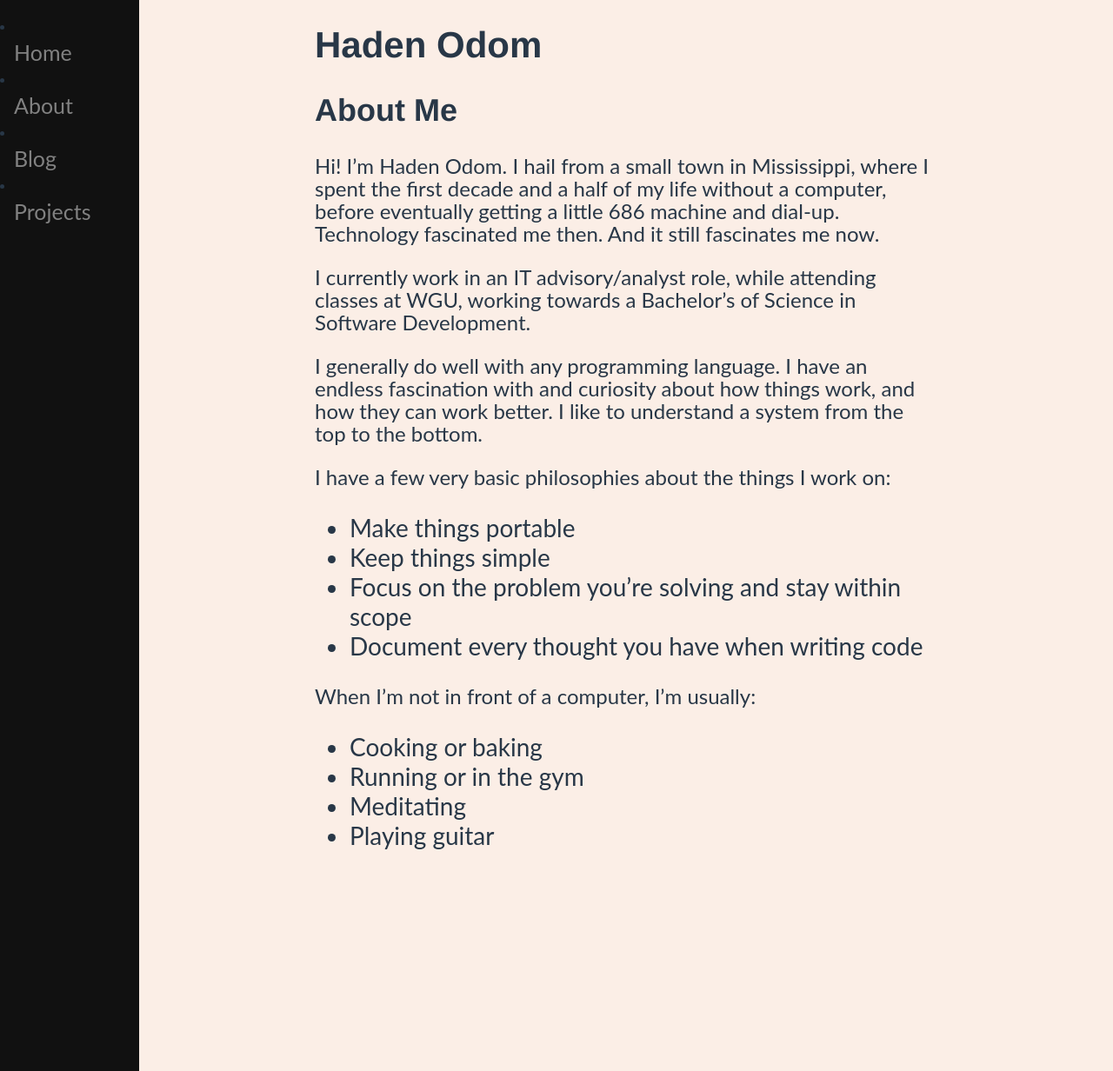
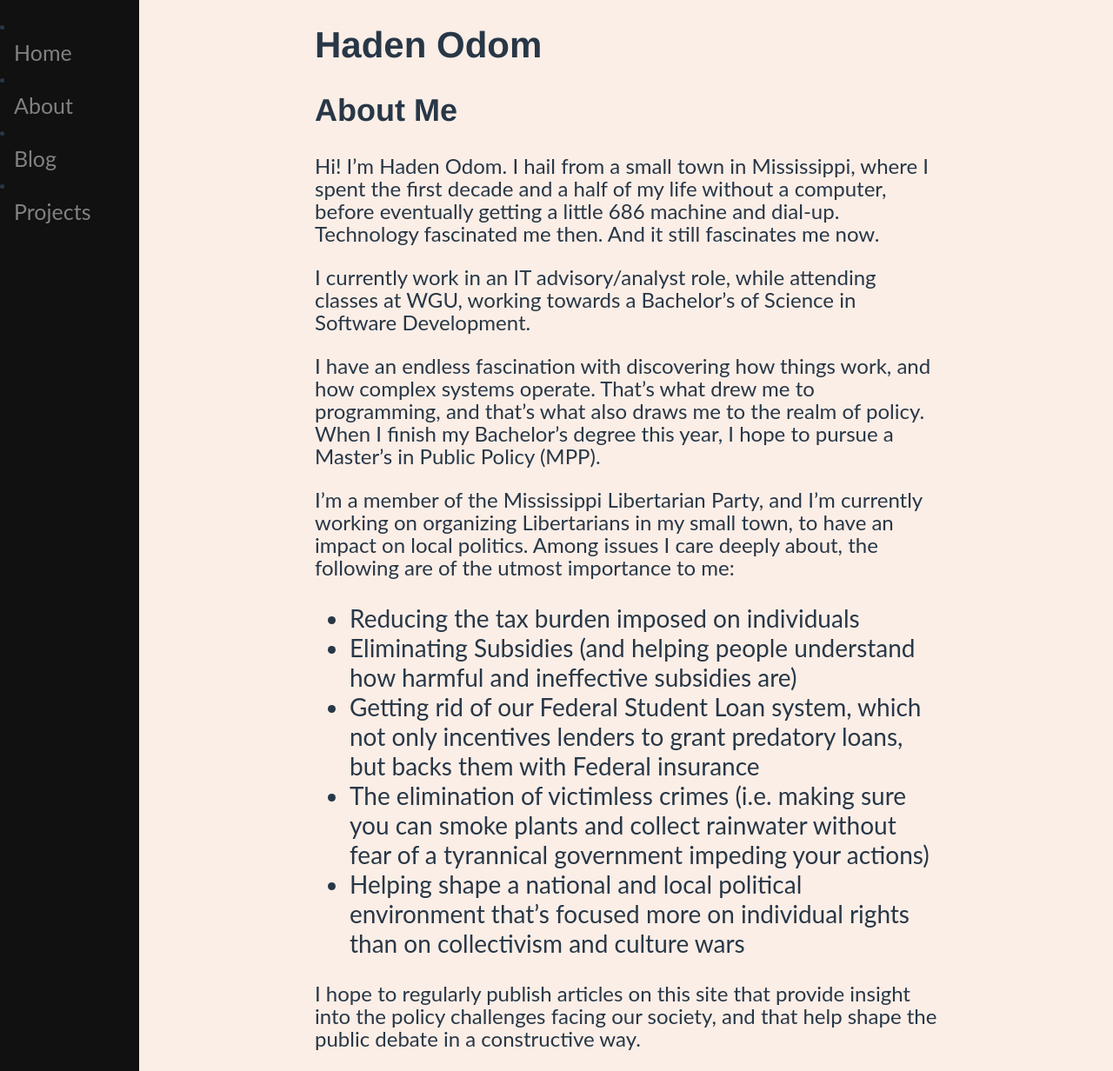
Before and after one commit to hadenodom/hadenodom.github.io, a Jekyll site: the page built from about/index.md, in a window 1280 px wide and 1232 px high. Shown: the whole window at 87% size. Built offline with Jekyll 4.4.1, drawn with Linux system fonts in a browser that asks for light colours.

Commit message:
Add files via upload

```diff
--- a/about/index.md
+++ b/about/index.md
@@ -4,23 +4,18 @@ title: Haden Odom
 ---
 ## About Me
 
-Hi!  I'm Haden Odom.  I hail from a small town in Mississippi, where I spent the first decade and a half of my life without a computer, before eventually getting a little 686 machine and dial-up.  Technology fascinated me then.  And it still fascinates me now.
+Hi!  I'm Haden Odom.  I hail from a small town in Mississippi, where I spent the first decade and a half of my life without a computer, before eventually getting a little 686 machine and dial-up. Technology fascinated me then. And it still fascinates me now.
 
-I currently work in an IT advisory/analyst role, while attending classes at WGU, working towards a Bachelor's of Science in Software Development.
+I currently work in an IT advisory/analyst role, while attending classes at WGU, working towards a Bachelor’s of Science in Software Development.
 
-I generally do well with any programming language.  I have an endless fascination with and curiosity about how things work, and how they can work better.  I like to understand a system from the top to the bottom.
+I have an endless fascination with discovering how things work, and how complex systems operate.  That's what drew me to programming, and that's what also draws me to the realm of policy.  When I finish my Bachelor's degree this year, I hope to pursue a Master's in Public Policy (MPP).
 
-I have a few very basic philosophies about the things I work on:
+I'm a member of the Mississippi Libertarian Party, and I'm currently working on organizing Libertarians in my small town, to have an impact on local politics.  Among issues I care deeply about, the following are of the utmost importance to me:
 
-* Make things portable
-* Keep things simple
-* Focus on the problem you're solving and stay within scope
-* Document every thought you have when writing code
+* Reducing the tax burden imposed on individuals
+* Eliminating Subsidies (and helping people understand how harmful and ineffective subsidies are)
+* Getting rid of our Federal Student Loan system, which not only incentives lenders to grant predatory loans, but backs them with Federal insurance
+* The elimination of victimless crimes (i.e. making sure you can smoke plants and collect rainwater without fear of a tyrannical government impeding your actions)
+* Helping shape a national and local political environment that's focused more on individual rights than on collectivism and culture wars
 
-
-When I'm not in front of a computer, I'm usually:
-
-* Cooking or baking
-* Running or in the gym
-* Meditating
-* Playing guitar
+I hope to regularly publish articles on this site that provide insight into the policy challenges facing our society, and that help shape the public debate in a constructive way.
```
